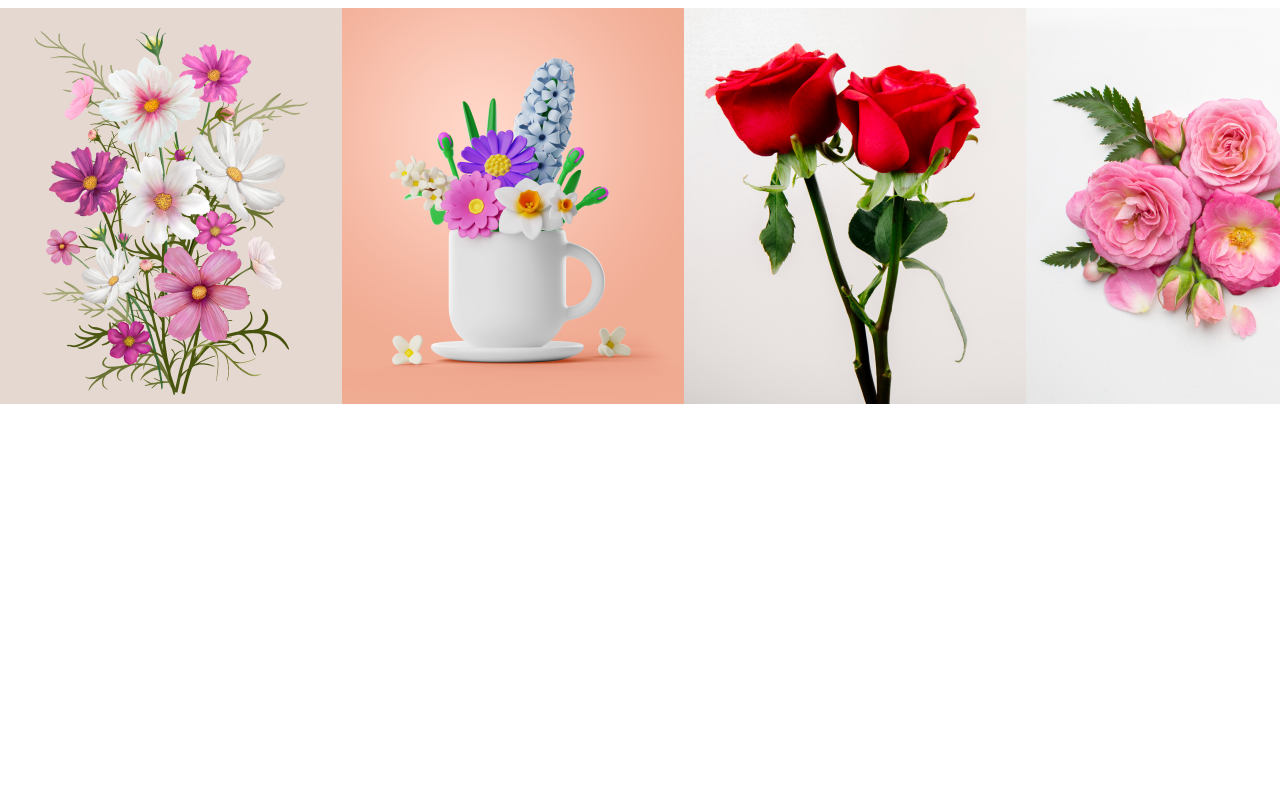
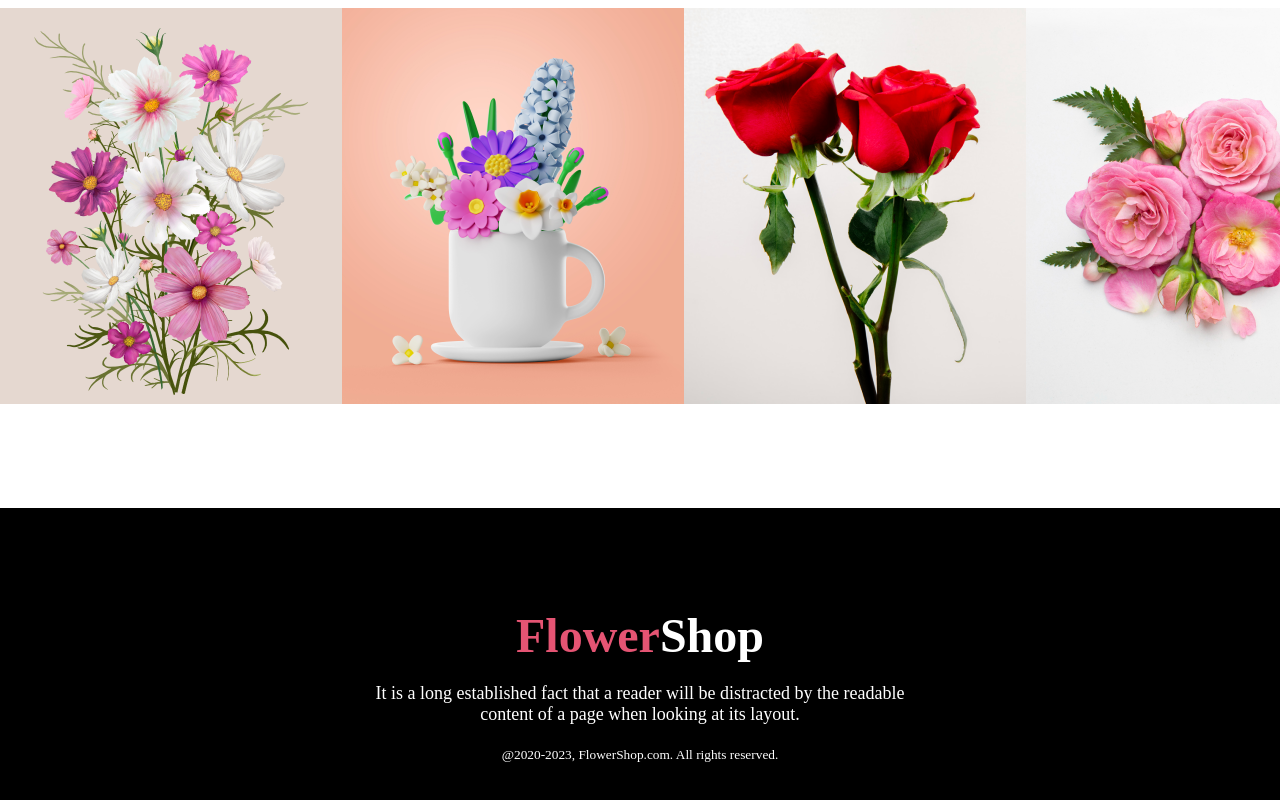
Before and after one commit to rudra0700/flower-nook, a plain HTML site: page index.html in a window 1280 px wide. Shown: the part 2766-3566 px from the top of the page. Before the commit the page ends 3174 px from the top, so only its background shows below. Drawn offline with Linux system fonts and the light colour scheme.

Commit message:
footer added

```diff
--- a/index.html
+++ b/index.html
@@ -55,7 +55,7 @@
         <section class="discount">
             <div class="discount-container">
                 <div class="discount-content">
-                    <h3 class="discount-title">Hot Deal ! Sale Up To 25% Off</h3>
+                    <h3 class="discount-title">Hot Deal ! Sale Up To 25% <span class="special">Off</span></h3>
                     <p class="discount-desc desc-color">It is a long established fact that a reader <br> will be distracted by the readable content of a page when looking at its layout.</p>
                     <button class="discount-btn">sign up</button>
                 </div>
@@ -84,7 +84,11 @@
         </section>
     </main>
     <footer>
-
+        <div class="footer-content">
+            <h4 class="footer-title"><span class="special">Flower</span>Shop</h4>
+            <p class="footer-desc">It is a long established fact that a reader will be distracted by the readable <br> content of a page when looking at its layout.</p>
+            <p><small>@2020-2023, FlowerShop.com. All rights reserved. </small></p>
+        </div>
     </footer>
 </body>
 </html>
--- a/styles/style.css
+++ b/styles/style.css
@@ -9,6 +9,9 @@ header{
 /* shared style */
 .desc-color {
   color: rgba(39, 39, 39, 0.6);
+}
+.special{
+  color: #E55473;
 }
 
 /* banner section */
@@ -151,6 +154,25 @@ header{
   justify-content: space-evenly;
 }
 
+footer{
+  padding: 100px;
+  background-color: black;
+  margin-top: 100px;
+}
+
+.footer-content{
+  color: white;
+  text-align: center;
+}
+.footer-title{
+  font-size: 48px;
+  font-weight: 800;
+  margin-bottom: 20px;
+}
+.footer-desc{
+  font-size: 18px;
+  margin-bottom: 20px;
+}
 
 
 
```
